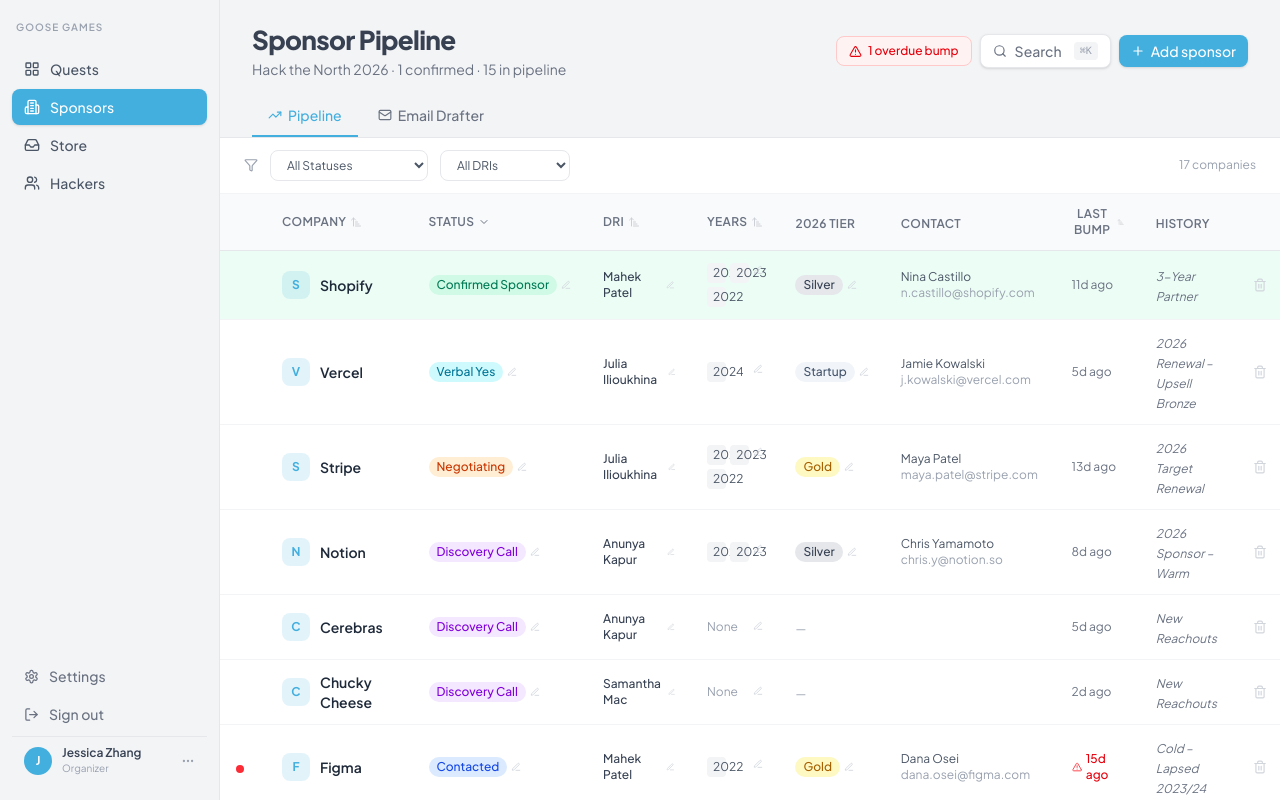
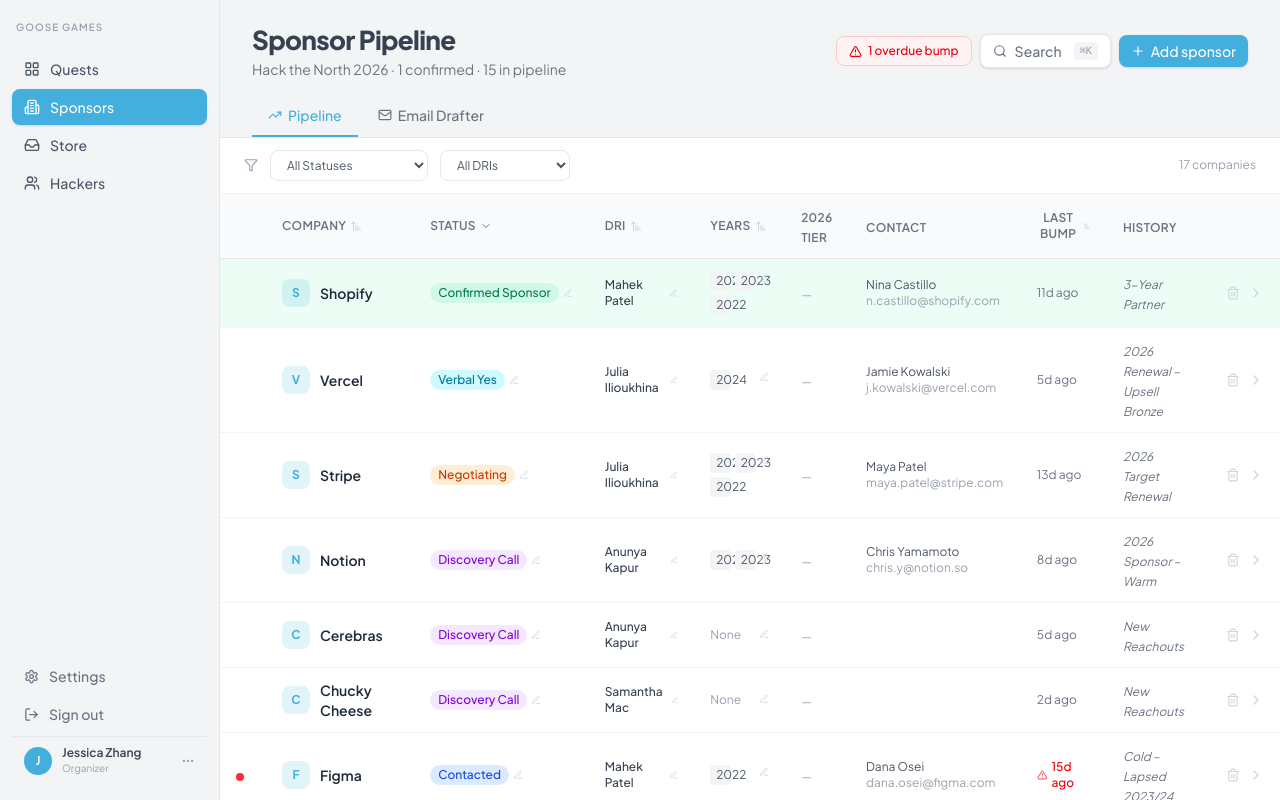
Before and after one commit to mahekpatel5/htnhacks, a React (Vite) app: page / in a window 1280 px wide. Built offline with nearby package versions, Linux system fonts and the light colour scheme.

Commit message:
fix: ensure tier is associated with current year

```diff
--- a/src/app/components/sponsors/SponsorsTable.tsx
+++ b/src/app/components/sponsors/SponsorsTable.tsx
@@ -7,6 +7,7 @@
 import { CellDropdown } from "./ui/CellDropdown";
 import type { Sponsor, SponsorStatus, Tier, SortKey } from "../../types";
 
+const CURRENT_YEAR = 2026;
 const AVAILABLE_YEARS = [2022, 2023, 2024, 2025, 2026];
 
 function YearsMultiselect({ sponsor, onUpdate }: { sponsor: Sponsor; onUpdate: (s: Sponsor) => void }) {
@@ -141,7 +142,7 @@
               <th className="text-left px-4 py-3"><SortHeader label="Status" col="status" /></th>
               <th className="text-left px-4 py-3"><SortHeader label="DRI" col="currentDri" /></th>
               <th className="text-left px-4 py-3"><SortHeader label="Years" col="years" /></th>
-              <th className="text-left px-4 py-3 hidden lg:table-cell"><span className="text-xs font-semibold text-gray-500 uppercase tracking-wide">2026 Tier</span></th>
+              <th className="text-left px-4 py-3 hidden lg:table-cell"><span className="text-xs font-semibold text-gray-500 uppercase tracking-wide">{CURRENT_YEAR} Tier</span></th>
               <th className="text-left px-4 py-3 hidden xl:table-cell"><span className="text-xs font-semibold text-gray-500 uppercase tracking-wide">Contact</span></th>
               <th className="text-left px-4 py-3"><SortHeader label="Last Bump" col="lastBumpDate" /></th>
               <th className="text-left px-4 py-3 hidden lg:table-cell"><span className="text-xs font-semibold text-gray-500 uppercase tracking-wide">History</span></th>
@@ -151,8 +152,7 @@
           <tbody>
             {filtered.map(s => {
               const overdue = isPipelineStatus(s.status) && isOverdue(s.lastBumpDate);
-              const bestTier = TIER_ORDER.find(t => s.years.some(y => y.tier === t));
-              const mostRecentYear = [...s.years].sort((a, b) => b.year - a.year)[0];
+              const currentYearRecord = s.years.find(y => y.year === CURRENT_YEAR);
               return (
                 <tr key={s.id} onClick={() => onSelectSponsor(s.id)}
                   className={
@@ -194,12 +194,12 @@
                   </td>
 
                   <td className="px-4 py-3 hidden lg:table-cell" onClick={e => e.stopPropagation()}>
-                    {mostRecentYear ? (
+                    {currentYearRecord ? (
                       <CellDropdown<Tier>
-                        value={mostRecentYear.tier}
+                        value={currentYearRecord.tier}
                         options={TIER_ORDER}
                         onSelect={tier => {
-                          const newYears = s.years.map(y => y.year === mostRecentYear.year ? { ...y, tier } : y);
+                          const newYears = s.years.map(y => y.year === CURRENT_YEAR ? { ...y, tier } : y);
                           onUpdate({ ...s, years: newYears });
                         }}
                         renderValue={v => <TierBadge tier={v} />}
```
